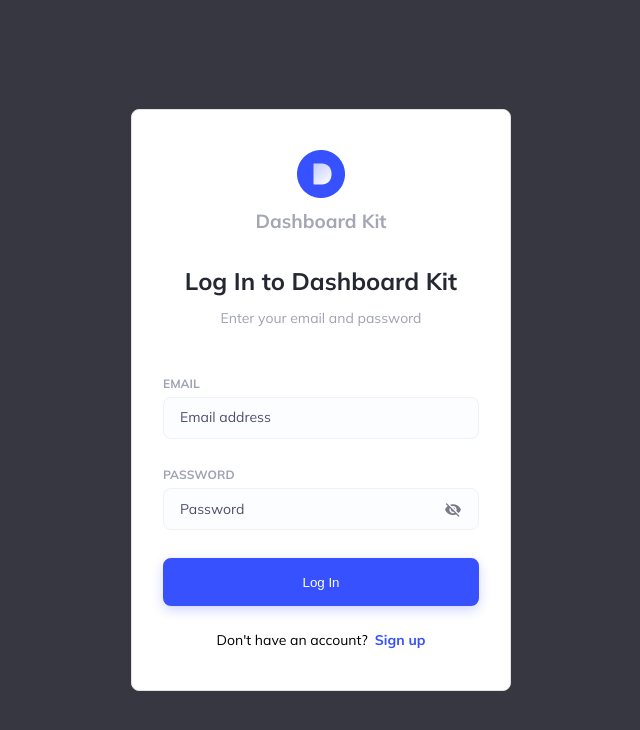
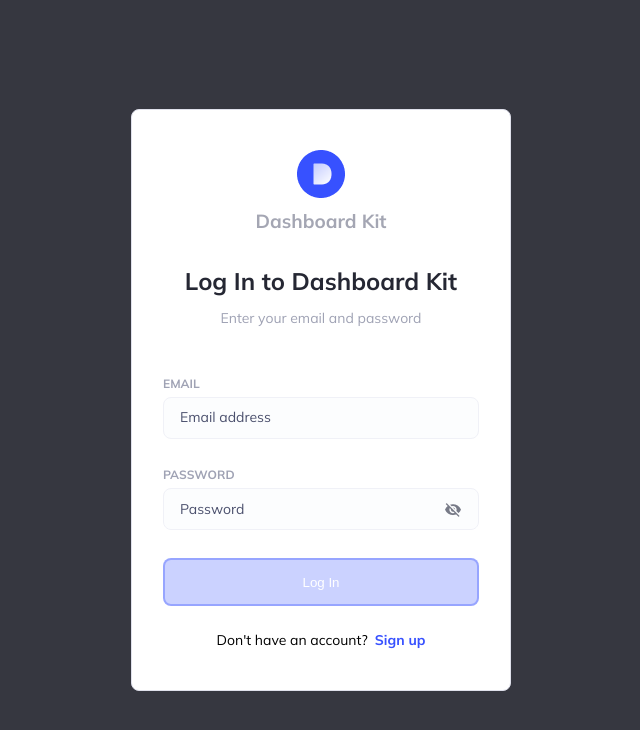
Before and after one commit to omeliza/dashboard-kit, a React (Create React App) app: page / in a window 1280 px wide. Shown: the top 730 px of the page, without its empty margins (319-959 px from the left). Built offline with nearby package versions, Linux system fonts and the light colour scheme.

Commit message:
fixing btn styles

```diff
--- a/src/components/Button/Button.module.scss
+++ b/src/components/Button/Button.module.scss
@@ -10,14 +10,20 @@
   box-shadow: 0px 4px 12px rgba(55, 81, 255, 0.24);
   border: 2px solid #3751ff;
   transition: background-color 0.3s ease-in-out;
-  &:hover {
+  &:hover:enabled {
     background-color: #3752ffb7;
     box-shadow: none;
     transition: background-color 0.3s ease-in-out;
   }
-  &:focus {
+  &:focus:enabled {
     background-color: transparent;
     color: #3751ff;
     transition: background-color 0.3s ease-in-out;
   }
+  &:disabled {
+    background-color: #3752ff42;
+    border: 2px solid #3752ff59;
+    box-shadow: none;
+    cursor: auto;
+  }
 }
--- a/src/pages/Forgot/Forgot.tsx
+++ b/src/pages/Forgot/Forgot.tsx
@@ -8,7 +8,7 @@ import s from 'pages/Auth/Auth.module.scss';
 import Logo from 'components/Logo/Logo';
 import { FormProvider, useForm } from 'react-hook-form';
 import { joiResolver } from '@hookform/resolvers/joi';
-import { forgotSchema } from 'constants/schemas';
+import { forgotSchema } from 'constants/validationSchemas';
 import { IForgot } from 'interfaces/interfaces';
 
 const Forgot = () => {
--- a/src/pages/Reset/Reset.tsx
+++ b/src/pages/Reset/Reset.tsx
@@ -5,7 +5,7 @@ import Input from 'components/Input/Input';
 import Logo from 'components/Logo/Logo';
 import { onResetSubmit } from 'services/auth.service';
 import s from 'pages/Auth/Auth.module.scss';
-import { resetSchema } from 'constants/schemas';
+import { resetSchema } from 'constants/validationSchemas';
 import { useForm, FormProvider } from 'react-hook-form';
 import { joiResolver } from '@hookform/resolvers/joi';
 import { IReset } from 'interfaces/interfaces';
```
